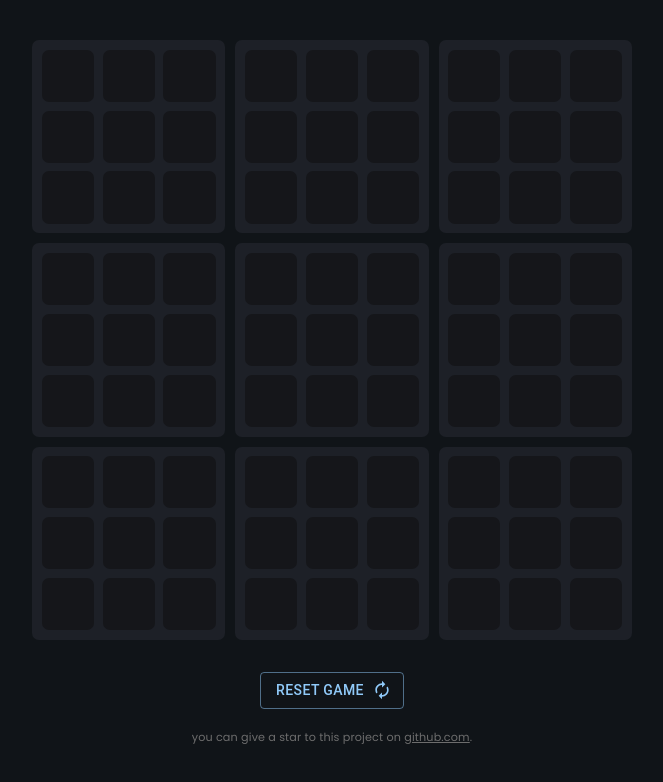
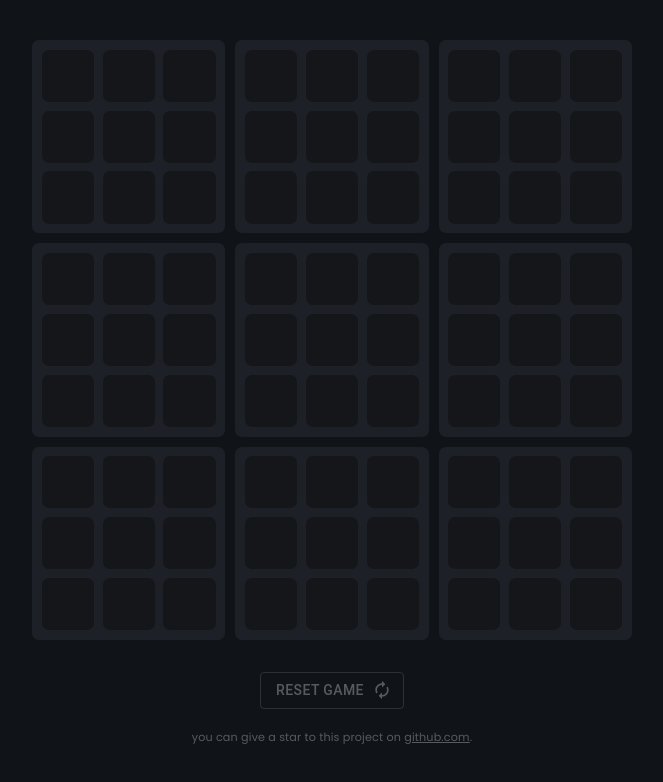
Before and after one commit to furkansancu/super-tic-tac-toe, a React (Create React App) app: page / in a window 1280 px wide. Shown: the top 782 px of the page, without its empty margins (308-971 px from the left). Built offline with nearby package versions, Linux system fonts and the light colour scheme.

Commit message:
game flow improvements

```diff
--- a/src/_globals.scss
+++ b/src/_globals.scss
@@ -1,4 +1,4 @@
 $bunker-blue: #101418;
 $shark-blue: #1d2027;
 $wood-smoke: #15161a;
-$gray-text: #6d6d6d;
+$gray-text: #ffffff4d;
--- a/src/components/Controls/Controls.tsx
+++ b/src/components/Controls/Controls.tsx
@@ -1,5 +1,5 @@
 import { useState, forwardRef } from 'react';
-import { useDispatch } from 'react-redux';
+import { useDispatch, useSelector } from 'react-redux';
 import { resetGame } from '../../app/gameReducer';
 
 import Box from '@mui/material/Box';
@@ -25,18 +25,21 @@ const Transition = forwardRef(function Transition(
 
 function Controls() {
     const dispatch = useDispatch();
-
     const [open, setOpen] = useState(false);
 
+    const table = useSelector((state: any) => state.game.table);
+
     const handleClickOpen = () => setOpen(true);
+    const handleClose = () => setOpen(false);
+    const reset = () => {dispatch(resetGame()); handleClose();}
 
-    const handleClose = () => setOpen(false);
+    const allEqual = (arr: Array<any>) => arr.every(val => val === arr[0]);
 
-    const reset = () => {dispatch(resetGame()); handleClose();}
+    const buttonActive = !allEqual(table.flat());
 
     return (
         <Box display="flex" justifyContent="center" marginTop={4}>
-            <Button variant="outlined" endIcon={<AutorenewIcon />} onClick={handleClickOpen}>reset game</Button>
+            <Button disabled={!buttonActive} variant="outlined" endIcon={<AutorenewIcon />} onClick={handleClickOpen}>reset game</Button>
             <Dialog
                 open={open}
                 TransitionComponent={Transition}
--- a/src/components/Game/Game.module.scss
+++ b/src/components/Game/Game.module.scss
@@ -15,8 +15,6 @@ $single-size: calc(33.33% - calc(2 * calc($gap / 3)));
     grid-template-columns: repeat(3, $single-size);
     grid-template-rows: repeat(3, $single-size);
     gap: $gap;
-
-    z-index: 10;
 }
 
 .Winner {
@@ -29,5 +27,4 @@ $single-size: calc(33.33% - calc(2 * calc($gap / 3)));
     position: absolute;
     left: 0;
     top: 0;
-    z-index: 20;
 }
--- a/src/components/SingleTile/SingleTile.tsx
+++ b/src/components/SingleTile/SingleTile.tsx
@@ -6,13 +6,14 @@ import styles from './SingleTile.module.scss';
 function SingleTile(props: any) {
     const dispatch = useDispatch();
 
+    const grandWinner = useSelector((state: any) => state.game.grandWinner);
     const turn = useSelector((state: any) => state.game.turn);
     const table = useSelector((state: any) => state.game.table);
     const tableTurn = useSelector((state: any) => state.game.tableTurn);
     const winners = useSelector((state: any) => state.game.winners);
 
     const value = table[props.single][props.index];
-    const active = value === null && (tableTurn === null || tableTurn === props.single || winners[tableTurn] !== null) && winners[props.single] === null;
+    const active = value === null && (tableTurn === null || tableTurn === props.single || winners[tableTurn] !== null) && winners[props.single] === null && grandWinner === null;
 
     const clickHandler = () => {
         if (!active) return null;
--- a/src/utilities/TicTacToeVerifier.tsx
+++ b/src/utilities/TicTacToeVerifier.tsx
@@ -4,7 +4,7 @@ const possibilites = [
     [1,5,9], [7,5,3]
 ];
 
-const allEqual = (arr: Array<any>) => arr.every(val => val === arr[0])
+const allEqual = (arr: Array<any>) => arr.every(val => val === arr[0]);
 
 const TicTacToeVerifier = {
     verify (table: Array<any>) {
```
